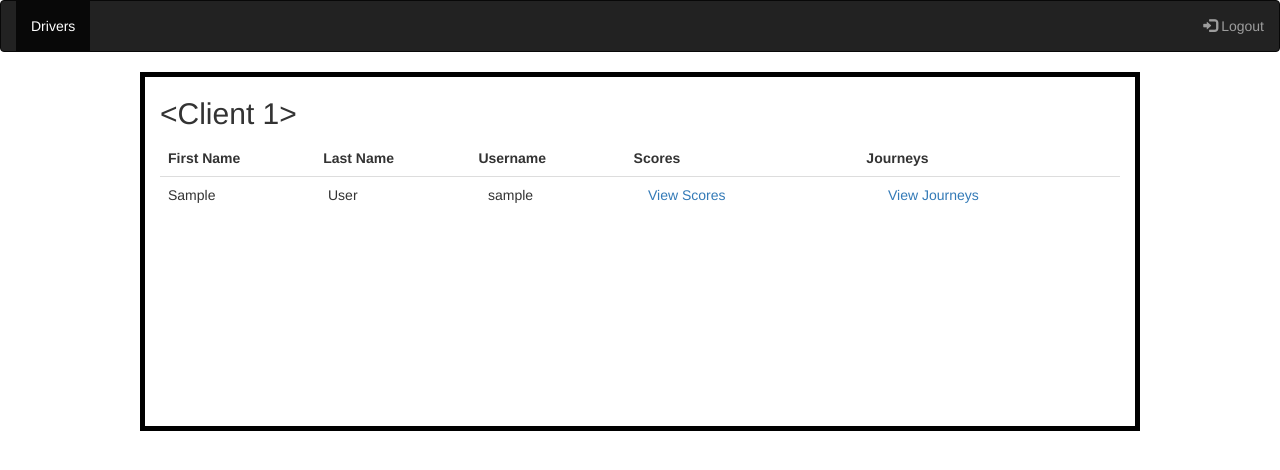
After one commit to blackb0x3/CM2305-Group15, a Flask app: template templates/admin.html in a window 1280 px wide. The commit adds this page. Shown: the top 470 px of the page. Run offline with Flask 2, Linux system fonts and the light colour scheme; the template is opened without the code that fills it: values that come from a table or form of the project are taken from there, others are empty; tables that the repository leaves empty hold one stand-in row (values such as "Sample post"); some libraries are stand-ins or nearby versions.

Commit message:
Added Client Page

```diff
--- a/app.py
+++ b/app.py
@@ -29,7 +29,10 @@ def index():
         the_average_braking = calculation.rateBraking(driver_stats.GetAllRoutes()) / 100
         return render_template('index.html', map_route=driver_stats.routes[0].GetID(), average_speed=the_average_speed, average_break_count=the_average_break_count, average_time=the_average_time, average_acceleration=the_average_acceleration, average_braking=the_average_braking)
     else:
-        return redirect(url_for('login'))
+        if 'admin' in session:
+            return redirect(url_for('admin'))
+        else:
+            return redirect(url_for('login'))
 
 @app.route("/journeys", methods=['GET'])
 def journeys():
@@ -120,6 +123,89 @@ def login():
                 return render_template('login.html', error=True)
         return render_template('login.html', error=False)
 
+@app.route('/admin/login', methods=['POST'])
+def admin_login():
+    if 'admin' in session:
+        return redirect(url_for('admin'))
+    else:
+        request_username = request.form['username']
+        request_password = request.form['password']
+        results = Client.query.filter_by(Client_Number=request_username).filter_by(Password=request_password).first()
+        if(results is not None):
+            session['admin'] = results.Client_Number
+            return redirect(url_for('admin'))
+        else:
+            return render_template('login.html', error=True)
+
+@app.route('/admin', methods=['GET'])
+def admin():
+    if 'admin' in session:
+        client_number = session['admin']
+        client_information = Client.query.filter_by(Client_Number=client_number).first()
+        client_drivers = Drivers.query.filter_by(Client_ID=client_information.Client_ID).all()
+        return render_template('admin.html', drivers=client_drivers, client=client_information.Client_Name);
+    else:
+        return render_template('login.html', error=False)
+
+@app.route('/admin/journeys', methods=['GET'])
+def admin_journeys():
+    if 'admin' in session:
+        client_number = session['admin']
+        client_information = Client.query.filter_by(Client_Number=client_number).first()
+        request_driver = request.args.get('u')
+        request_route = request.args.get('r')
+        driver_information = Drivers.query.filter_by(Client_ID=client_information.Client_ID, Driver_ID=request_driver).first()
+        driver_stats = Driver(driver_information)
+        if(len(driver_stats.routes) == 0):
+            return ('', 204)
+        if request_route == '0':
+            request_route = driver_stats.routes[0].GetID()
+        route_coordinates = driver_stats.GetRouteById(request_route).GetRoutePath()
+        origin = json.dumps(route_coordinates[0]).replace("\"", "")
+        route_coordinates = json.dumps(route_coordinates).replace("\"", "")
+        routes = []
+        for route in driver_stats.GetAllRoutes():
+            route_info = {}
+            startTime = route.GetStartTime()
+            duration = route.GetDuration()
+            startPosition = route.GetStartPosition()
+            endPosition = route.GetEndPosition()
+            route_info['id'] = route.GetID()
+            route_info['time'] = startTime
+            route_info['duration'] = duration
+            route_info['start'] = startPosition
+            route_info['end'] = endPosition
+            routes.append(route_info)
+        return render_template('admin-journeys.html', routes=routes, coordinates=route_coordinates, origin=origin, map_route=int(request_route), user=request_driver)
+    else:
+        return render_template('login.html', error=False)
+
+@app.route('/admin/scores', methods=['GET'])
+def admin_scores():
+    if 'admin' in session:
+        client_number = session['admin']
+        client_information = Client.query.filter_by(Client_Number=client_number).first()
+        request_driver = request.args.get('u')
+        driver_information = Drivers.query.filter_by(Client_ID=client_information.Client_ID, Driver_ID=request_driver).first()
+        driver_stats = Driver(driver_information)
+        if(len(driver_stats.routes) == 0):
+            return render_template('admin-scores.html', average_speed=1, average_break_count=1, average_time=1, average_acceleration=1, average_braking=1)
+        the_map_route = driver_stats.routes[0].GetID()
+        the_average_speed = calculation.rateAverageSpeed(driver_stats.GetAllRoutes()) / 100
+        the_average_break_count = calculation.rateBreaksTaken(driver_stats.GetAllRoutes()) / 100
+        the_average_time = calculation.rateTimeOfDriving(driver_stats.GetAllRoutes()) / 100
+        the_average_acceleration = calculation.rateAcceleration(driver_stats.GetAllRoutes()) / 100
+        the_average_braking = calculation.rateBraking(driver_stats.GetAllRoutes()) / 100
+        return render_template('admin-scores.html', average_speed=the_average_speed, average_break_count=the_average_break_count, average_time=the_average_time, average_acceleration=the_average_acceleration, average_braking=the_average_braking)
+    else:
+        return render_template('login.html', error=False)
+
+@app.route('/admin/logout')
+def admin_logout():
+    # remove the username from the session if it's there
+    session.pop('admin', None)
+    return redirect(url_for('index'))
+
 @app.route('/logout')
 def logout():
     # remove the username from the session if it's there
--- /dev/null
+++ b/templates/admin.html
@@ -0,0 +1,62 @@
+{% extends "layout.html" %}
+{% block title %}Admin{% endblock %}
+{% block content %}
+<nav class="navbar navbar-inverse">
+  <div class="container-fluid">
+    <ul class="nav navbar-nav">
+      <li class="active"><a href="#">Drivers</a></li>
+    </ul>
+    <ul class="nav navbar-nav navbar-right">
+      <li><a href="/admin/logout"><span class="glyphicon glyphicon-log-in"></span> Logout</a></li>
+    </ul>
+  </div>
+</nav>
+<div class="container">
+  <h2>{{client}}</h2>
+  <table class="table table-fixed table-striped">
+  <thead>
+    <tr>
+      <th class="col-xs-2">First Name</th>
+      <th class="col-xs-2">Last Name</th>
+      <th class="col-xs-2">Username</th>
+      <th class="col-xs-3">Scores</th>
+      <th class="col-xs-3">Journeys</th>
+    </tr>
+  </thead>
+  <tbody>
+    {% for driver in drivers %}
+      <tr>
+        <td class="col-xs-2">{{ driver.first_name }}</td>
+        <td class="col-xs-2">{{ driver.last_name }}</td>
+        <td class="col-xs-2">{{ driver.username }}</td>
+        <td class="col-xs-3"><a data-value="{{driver.Driver_ID}}" class="view-scores" style="cursor: pointer;">View Scores</a></td>
+        <td class="col-xs-3"><a data-route="0" data-value="{{driver.Driver_ID}}" class="view-journeys" style="cursor: pointer;">View Journeys</a></td>
+      </tr>
+    {% endfor %}
+  </tbody>
+</table>
+</div>
+<div id="results">
+
+</div>
+{% endblock %}
+{% block scripts %}
+<script>
+var isloading = false;
+$(document).off().on("click", '.view-journeys', function(event) {
+  if(!isloading){
+    isloading = true;
+    $( "#results" ).load( "/admin/journeys?r=" + $(this).data("route") + "&u=" + $(this).data("value"),function() {
+        isloading = false;
+    });
+  }
+}).on("click", '.view-scores', function(event) {
+  if(!isloading){
+    isloading = true;
+    $( "#results" ).load( "/admin/scores?u=" + $(this).data("value"),function() {
+        isloading = false;
+    });
+  }
+});
+</script>
+{% endblock %}
--- a/templates/login.html
+++ b/templates/login.html
@@ -22,8 +22,8 @@
     <div class="col-md-6" id="form-login">
       <form class="form-signin" action="/admin/login" method="POST">
           <h2 class="form-signin-heading">Client Login</h2>
-          <label for="inputEmail" class="sr-only">Username</label>
-          <input type="text" name="username" id="inputUsername" class="form-control" placeholder="Username" required="" autofocus="">
+          <label for="inputEmail" class="sr-only">Client Number</label>
+          <input type="text" name="username" id="inputUsername" class="form-control" placeholder="Number" required="" autofocus="">
           <label for="inputPassword" class="sr-only">Password</label>
           <input type="password" name="password" id="inputPassword" class="form-control" placeholder="Password" required="">
           <button class="btn btn-lg btn-primary btn-block" type="submit">Sign in</button>
```
Also changed, not shown: templates/admin-journeys.html (added, +59 -0 lines), templates/admin-scores.html (added, +64 -0 lines).
